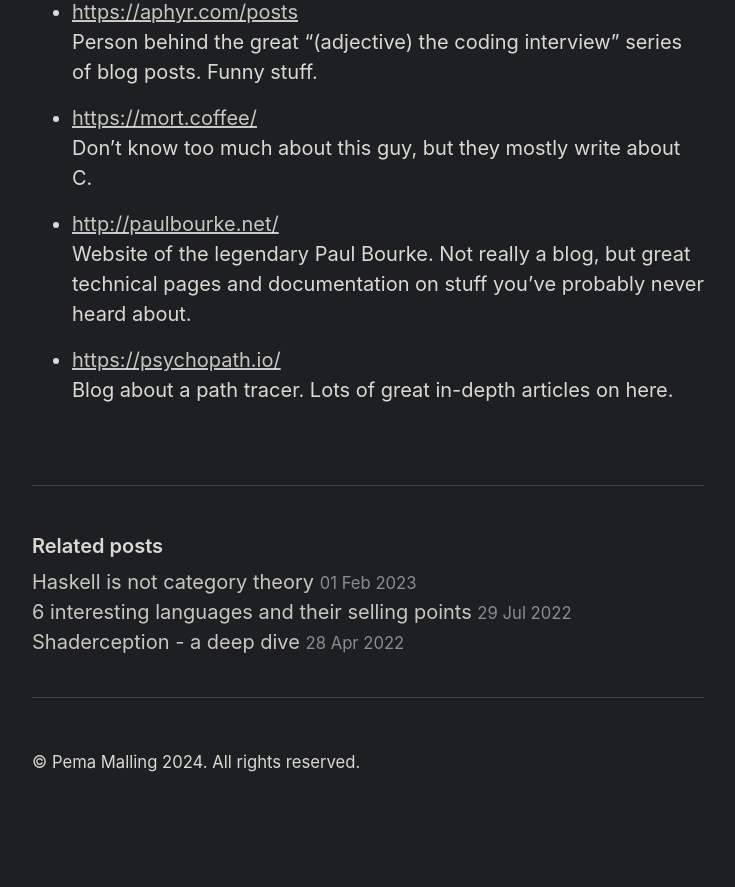
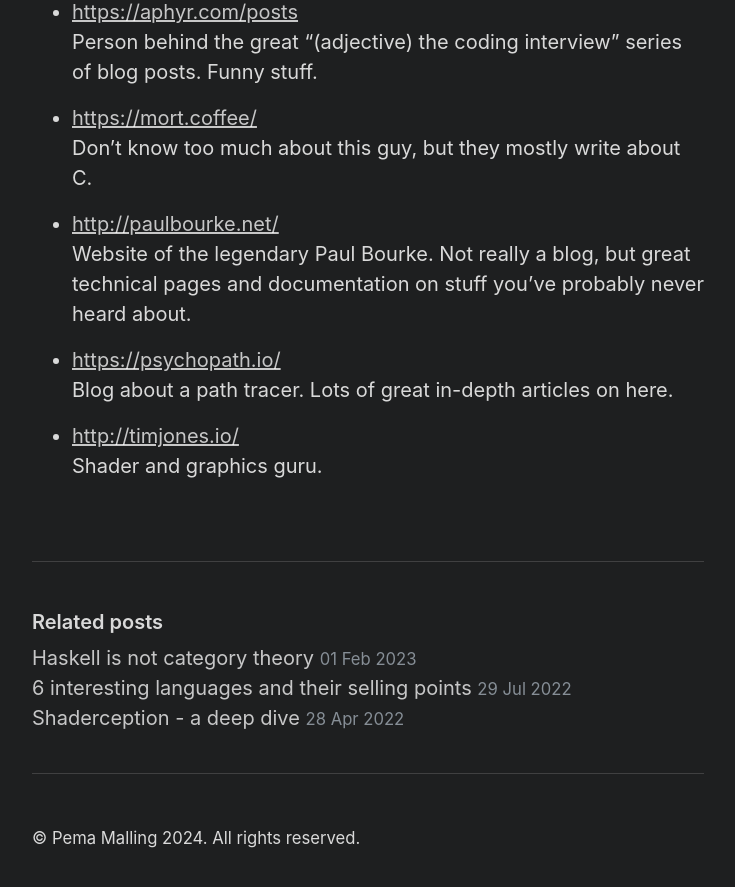
Before and after one commit to pema99/pema99.github.io, a Jekyll site: the page built from _posts/2022-07-29-blogsilove.md, in a window 1280 px wide and 900 px high, scrolled down 2998 px. Shown: the top 887 px of the window, without its empty margins (272-1007 px from the left). Built offline with Jekyll 4.4.1, drawn with Linux system fonts in a browser that asks for light colours; before the commit the page ends 3822 px from its top, so only the background shows below that.

Commit message:
Update 2022-07-29-blogsilove.md

```diff
--- a/_posts/2022-07-29-blogsilove.md
+++ b/_posts/2022-07-29-blogsilove.md
@@ -95,3 +95,6 @@ I spend a lot of my time seeking out and reading through technical blogs. I real
 
 - [https://psychopath.io/](https://psychopath.io/)
   <br>Blog about a path tracer. Lots of great in-depth articles on here.
+
+- [http://timjones.io/](http://timjones.io/)
+  <br>Shader and graphics guru.
```
